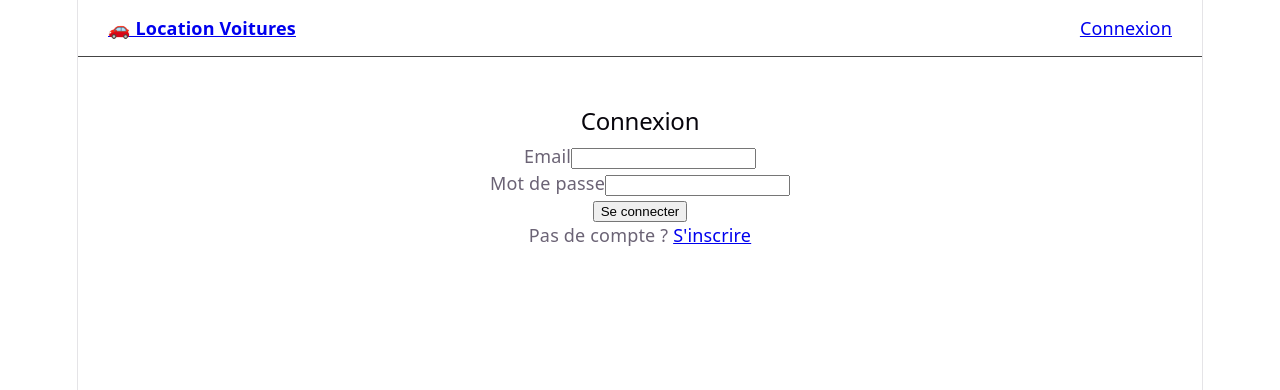
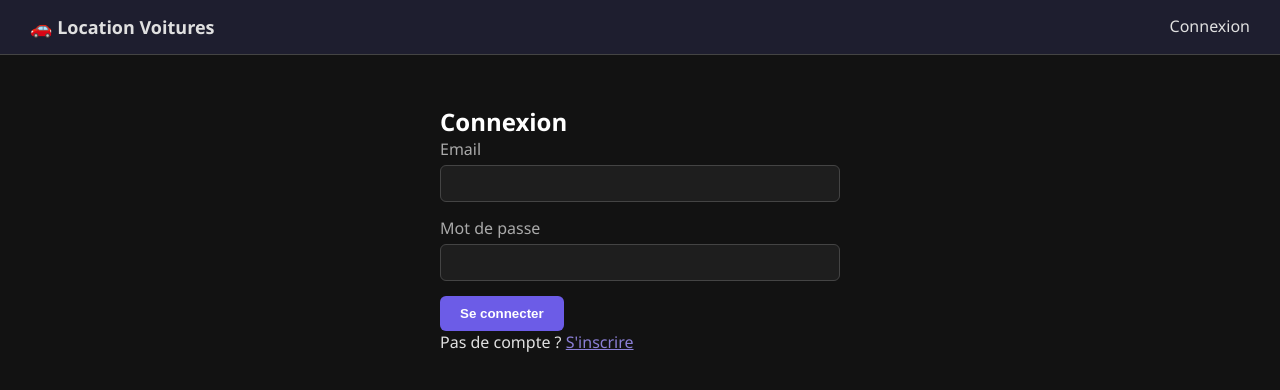
Before and after one commit to omarguimri9/Stage2026-Provesta, a React app in the folder frontend/: page /login in a window 1280 px wide. Shown: the top 390 px of the page. Built offline with nearby package versions, Linux system fonts and the light colour scheme; the HTML template or start-up script is replaced by a standard one.

Commit message:
Ajout design CSS - theme sombre, boutons et formulaires stylises

```diff
--- a/frontend/src/App.jsx
+++ b/frontend/src/App.jsx
@@ -1,3 +1,4 @@
+import './App.css';
 import { Routes, Route, Navigate } from 'react-router-dom';
 import Navbar from './pages/Navbar';
 import Login from './pages/Login';
--- a/frontend/src/index.css
+++ b/frontend/src/index.css
@@ -1,111 +1,67 @@
-:root {
-  --text: #6b6375;
-  --text-h: #08060d;
-  --bg: #fff;
-  --border: #e5e4e7;
-  --code-bg: #f4f3ec;
-  --accent: #aa3bff;
-  --accent-bg: rgba(170, 59, 255, 0.1);
-  --accent-border: rgba(170, 59, 255, 0.5);
-  --social-bg: rgba(244, 243, 236, 0.5);
-  --shadow:
-    rgba(0, 0, 0, 0.1) 0 10px 15px -3px, rgba(0, 0, 0, 0.05) 0 4px 6px -2px;
-
-  --sans: system-ui, 'Segoe UI', Roboto, sans-serif;
-  --heading: system-ui, 'Segoe UI', Roboto, sans-serif;
-  --mono: ui-monospace, Consolas, monospace;
-
-  font: 18px/145% var(--sans);
-  letter-spacing: 0.18px;
-  color-scheme: light dark;
-  color: var(--text);
-  background: var(--bg);
-  font-synthesis: none;
-  text-rendering: optimizeLegibility;
-  -webkit-font-smoothing: antialiased;
-  -moz-osx-font-smoothing: grayscale;
-
-  @media (max-width: 1024px) {
-    font-size: 16px;
-  }
-}
-
-@media (prefers-color-scheme: dark) {
-  :root {
-    --text: #9ca3af;
-    --text-h: #f3f4f6;
-    --bg: #16171d;
-    --border: #2e303a;
-    --code-bg: #1f2028;
-    --accent: #c084fc;
-    --accent-bg: rgba(192, 132, 252, 0.15);
-    --accent-border: rgba(192, 132, 252, 0.5);
-    --social-bg: rgba(47, 48, 58, 0.5);
-    --shadow:
-      rgba(0, 0, 0, 0.4) 0 10px 15px -3px, rgba(0, 0, 0, 0.25) 0 4px 6px -2px;
-  }
-
-  #social .button-icon {
-    filter: invert(1) brightness(2);
-  }
+* {
+  box-sizing: border-box;
+  margin: 0;
+  padding: 0;
 }
 
 body {
-  margin: 0;
+  font-family: 'Segoe UI', Arial, sans-serif;
+  background-color: #121212;
+  color: #e0e0e0;
 }
 
-#root {
-  width: 1126px;
-  max-width: 100%;
-  margin: 0 auto;
-  text-align: center;
-  border-inline: 1px solid var(--border);
-  min-height: 100svh;
-  display: flex;
-  flex-direction: column;
-  box-sizing: border-box;
+nav {
+  background-color: #1e1e2f;
+}
+
+nav a {
+  color: #e0e0e0;
+  text-decoration: none;
+}
+
+nav a:hover {
+  color: #8b7fd6;
 }
 
 h1,
-h2 {
-  font-family: var(--heading);
-  font-weight: 500;
-  color: var(--text-h);
+h2,
+h3 {
+  color: #ffffff;
 }
 
-h1 {
-  font-size: 56px;
-  letter-spacing: -1.68px;
-  margin: 32px 0;
-  @media (max-width: 1024px) {
-    font-size: 36px;
-    margin: 20px 0;
-  }
-}
-h2 {
-  font-size: 24px;
-  line-height: 118%;
-  letter-spacing: -0.24px;
-  margin: 0 0 8px;
-  @media (max-width: 1024px) {
-    font-size: 20px;
-  }
-}
-p {
-  margin: 0;
+form div {
+  margin-bottom: 15px;
+  display: flex;
+  flex-direction: column;
 }
 
-code,
-.counter {
-  font-family: var(--mono);
-  display: inline-flex;
-  border-radius: 4px;
-  color: var(--text-h);
+label {
+  margin-bottom: 5px;
+  color: #aaa;
 }
 
-code {
-  font-size: 15px;
-  line-height: 135%;
-  padding: 4px 8px;
-  background: var(--code-bg);
+input {
+  padding: 10px;
+  border-radius: 6px;
+  border: 1px solid #444;
+  background-color: #1e1e1e;
+  color: #fff;
 }
+
+button {
+  padding: 10px 20px;
+  background-color: #6c5ce7;
+  color: white;
+  border: none;
+  border-radius: 6px;
+  cursor: pointer;
+  font-weight: bold;
+}
+
+button:hover {
+  background-color: #5a4bd6;
+}
+
+a {
+  color: #8b7fd6;
+}
```
